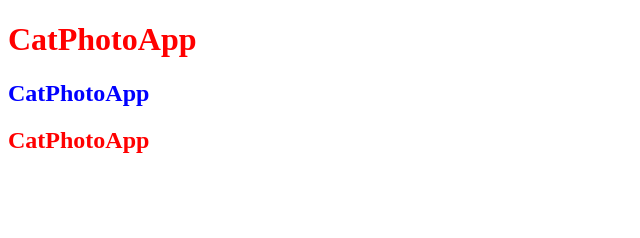
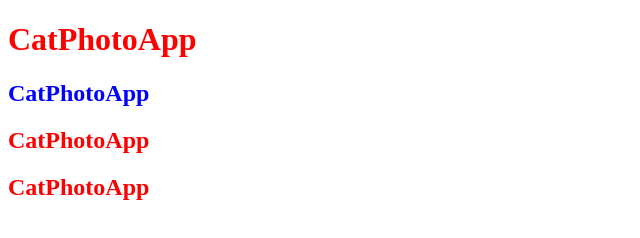
Before and after one commit to NbsSahitya/css_assignment, a plain HTML site: page src/index.html in a window 1280 px wide. Shown: the whole page, without its empty margins (0-640 px from the left). Drawn offline with Linux system fonts and the light colour scheme.

Commit message:
Task 4 :- Style Multiple Elements with a CSS Class

```diff
--- a/src/index.html
+++ b/src/index.html
@@ -18,5 +18,6 @@
    <h1 style="color : red">CatPhotoApp</h1>
       <h2>CatPhotoApp</h2>
       <h2 class="red-text">CatPhotoApp</h2> <!-- Use a CSS Class to Style an Element-->
+      <h2 class="red-text">CatPhotoApp</h2> <!--Task 4 :- Style Multiple Elements with a CSS Class-->
 </body>
 </html>
```
